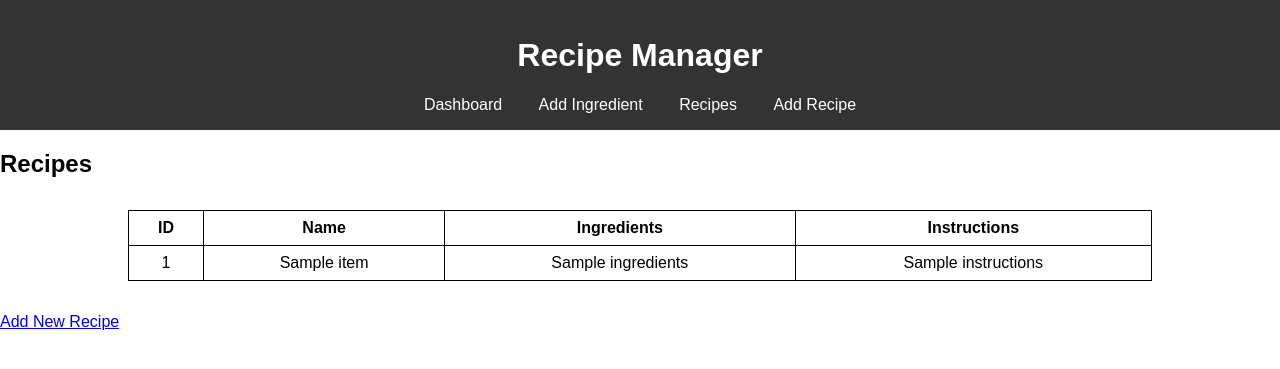
After one commit to wei242524/ssh, a Flask app: page /recipes in a window 1280 px wide. The commit adds this page. Shown: the top 369 px of the page. Run offline with Flask 3, Linux system fonts and the light colour scheme; a database or web service that is not in the repository returns one stand-in record (values such as "Sample title"); data that the repository does not hold is empty.

Commit message:
Updated frontend to include recipe management feature

```diff
--- a/app.py
+++ b/app.py
@@ -1,23 +1,23 @@
 from flask import Flask, render_template, request, redirect, url_for
+import requests
 
 app = Flask(__name__)
 
-# Mock API URL (replace this with the actual backend API URL)
+# Mock API URL (replace this with your actual backend API URL)
 API_BASE_URL = "http://127.0.0.1:5000/api"
 
+# Dashboard: Display ingredients
 @app.route('/')
 def dashboard():
-    import requests
     try:
-        # Call the backend API to fetch data
         response = requests.get(f"{API_BASE_URL}/ingredients")
         ingredients = response.json()
     except Exception as e:
-        print(f"Error fetching data: {e}")
+        print(f"Error fetching ingredients: {e}")
         ingredients = []
-
     return render_template('dashboard.html', ingredients=ingredients)
 
+# Add Ingredient: Form to add a new ingredient
 @app.route('/add-ingredient', methods=['GET', 'POST'])
 def add_ingredient():
     if request.method == 'POST':
@@ -25,8 +25,6 @@ def add_ingredient():
         expiration_date = request.form['expiration_date']
         quantity = request.form['quantity']
 
-        # Send data to the backend API
-        import requests
         payload = {
             "name": name,
             "expiration_date": expiration_date,
@@ -40,8 +38,41 @@ def add_ingredient():
                 print(f"Error adding ingredient: {response.json()}")
         except Exception as e:
             print(f"Error: {e}")
+    return render_template('add_ingredient.html')
 
-    return render_template('add_ingredient.html')
+# Recipes: Display all recipes
+@app.route('/recipes')
+def recipes():
+    try:
+        response = requests.get(f"{API_BASE_URL}/recipes")
+        recipes = response.json()
+    except Exception as e:
+        print(f"Error fetching recipes: {e}")
+        recipes = []
+    return render_template('recipes.html', recipes=recipes)
+
+# Add Recipe: Form to add a new recipe
+@app.route('/add-recipe', methods=['GET', 'POST'])
+def add_recipe():
+    if request.method == 'POST':
+        name = request.form['name']
+        ingredients = request.form['ingredients']
+        instructions = request.form['instructions']
+
+        payload = {
+            "name": name,
+            "ingredients": ingredients,
+            "instructions": instructions
+        }
+        try:
+            response = requests.post(f"{API_BASE_URL}/recipes", json=payload)
+            if response.status_code == 201:
+                return redirect(url_for('recipes'))
+            else:
+                print(f"Error adding recipe: {response.json()}")
+        except Exception as e:
+            print(f"Error: {e}")
+    return render_template('add_recipe.html')
 
 if __name__ == '__main__':
     app.run(debug=True)
--- a/static/style.css
+++ b/static/style.css
@@ -31,3 +31,16 @@ th, td {
     padding: 0.5rem;
     text-align: center;
 }
+
+textarea {
+    width: 100%;
+    height: 100px;
+    margin: 0.5rem 0;
+}
+button {
+    background-color: #333;
+    color: white;
+    padding: 0.5rem 1rem;
+    border: none;
+    cursor: pointer;
+}
--- a/templates/base.html
+++ b/templates/base.html
@@ -3,15 +3,17 @@
 <head>
     <meta charset="UTF-8">
     <meta name="viewport" content="width=device-width, initial-scale=1.0">
-    <title>{{ title | default("Flask Frontend") }}</title>
+    <title>{{ title | default("Recipe Manager") }}</title>
     <link rel="stylesheet" href="{{ url_for('static', filename='style.css') }}">
 </head>
 <body>
     <header>
-        <h1>Recipe Frontend</h1>
+        <h1>Recipe Manager</h1>
         <nav>
             <a href="{{ url_for('dashboard') }}">Dashboard</a>
             <a href="{{ url_for('add_ingredient') }}">Add Ingredient</a>
+            <a href="{{ url_for('recipes') }}">Recipes</a>
+            <a href="{{ url_for('add_recipe') }}">Add Recipe</a>
         </nav>
     </header>
     <main>
--- /dev/null
+++ b/templates/recipes.html
@@ -0,0 +1,25 @@
+{% extends "base.html" %}
+{% block content %}
+<h2>Recipes</h2>
+<table border="1">
+    <thead>
+        <tr>
+            <th>ID</th>
+            <th>Name</th>
+            <th>Ingredients</th>
+            <th>Instructions</th>
+        </tr>
+    </thead>
+    <tbody>
+        {% for recipe in recipes %}
+        <tr>
+            <td>{{ recipe.id }}</td>
+            <td>{{ recipe.name }}</td>
+            <td>{{ recipe.ingredients }}</td>
+            <td>{{ recipe.instructions }}</td>
+        </tr>
+        {% endfor %}
+    </tbody>
+</table>
+<a href="{{ url_for('add_recipe') }}">Add New Recipe</a>
+{% endblock %}
```
Also changed, not shown: templates/add_recipe.html (added, +13 -0 lines).
